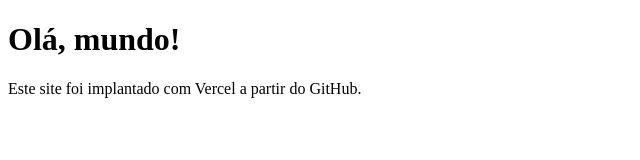
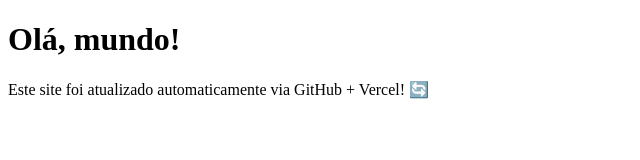
Before and after one commit to biasilva-a/meu-site-deploy, a plain HTML site: page index.html in a window 1280 px wide. Shown: the whole page, without its empty margins (0-640 px from the left). Drawn offline with Linux system fonts and the light colour scheme.

Commit message:
Atualiza texto da página

```diff
--- a/index.html
+++ b/index.html
@@ -8,7 +8,7 @@
 
 <body>
     <h1>Olá, mundo!</h1>
-    <p>Este site foi implantado com Vercel a partir do GitHub.</p>
+    <p>Este site foi atualizado automaticamente via GitHub + Vercel! 🔄</p>
 </body>
 
 </html>
```
